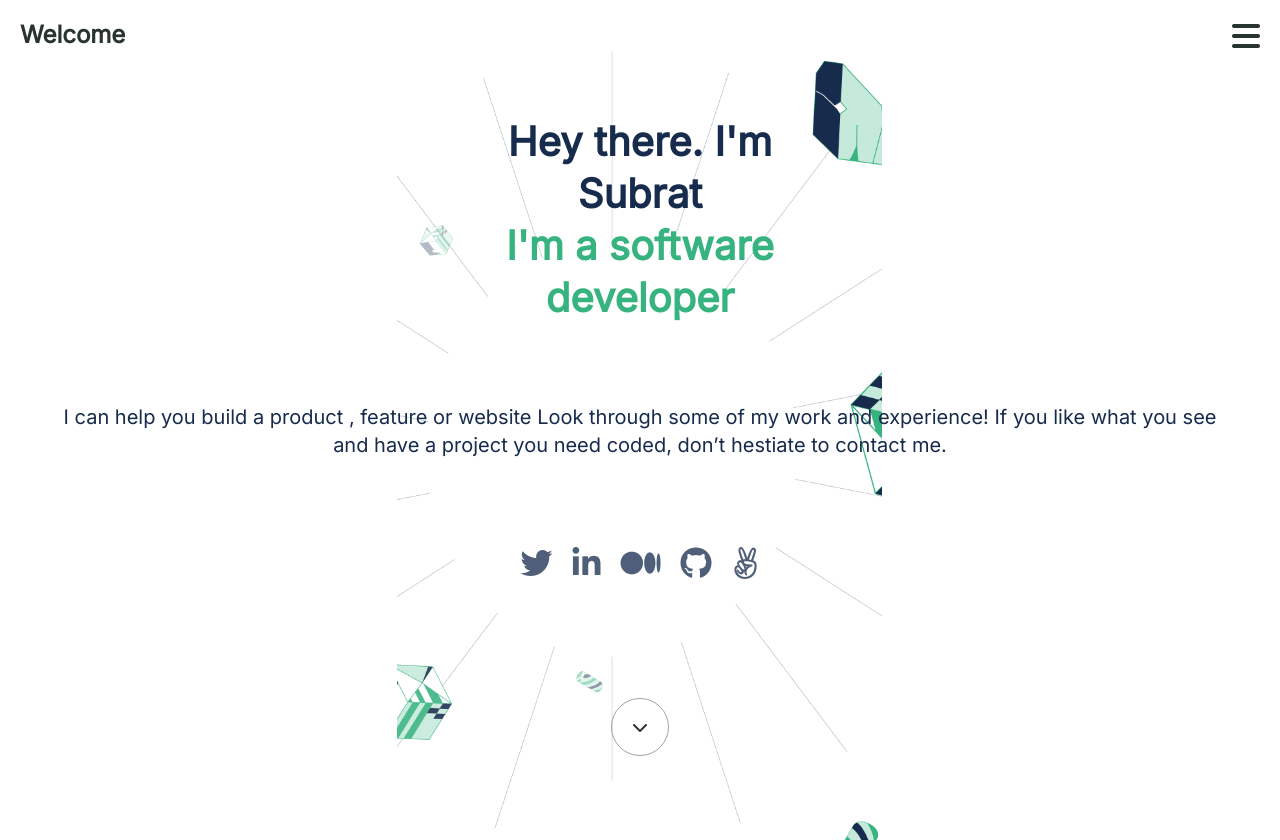
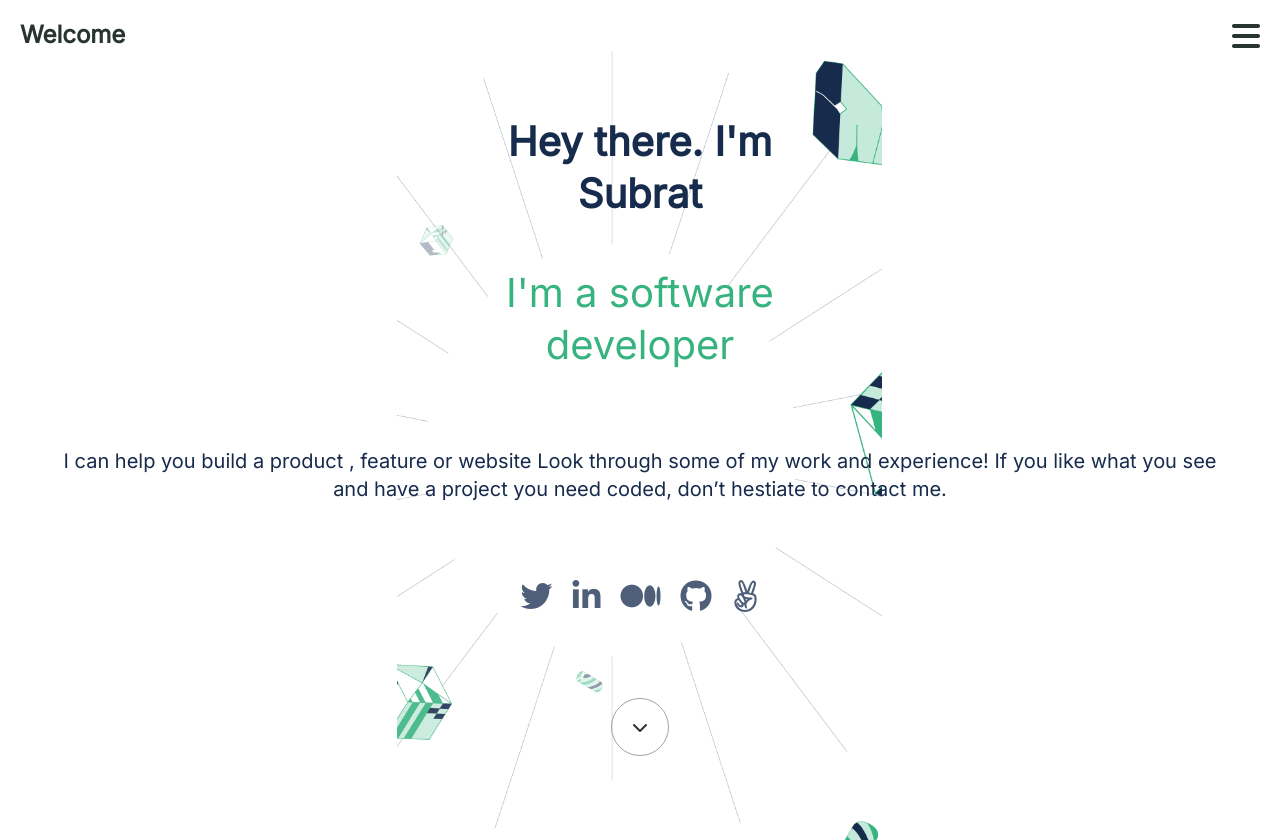
Before and after one commit to subrataindia/Portfolio-setup-and-mobile-version-skeleton, a website: page index.html in a window 1280 px wide. Drawn offline with Linux system fonts and the light colour scheme.

Commit message:
Fix : lints

```diff
--- a/index.html
+++ b/index.html
@@ -21,8 +21,9 @@
 
     </header>
     <section id="main">
-      <h1>Hey there. I'm <br />Subrat <p class="profession">I'm a software<br />developer</p></h1>
-      <p> I can help you build a product , feature or website Look through some of my work and experience! If you like
+      <h1>Hey there. I'm <br />Subrat </h1>
+      <p class="profession">I'm a software<br />developer</p>
+      <p class="description"> I can help you build a product , feature or website Look through some of my work and experience! If you like
         what you see and have a project you need coded,
         don’t hestiate to contact me.</p>
       <ul class="socialIcons">
--- a/style.css
+++ b/style.css
@@ -2,8 +2,9 @@
   --nav-header: #28352f;
   --main-color: #172b4d;
   --secondary-color: #36b37e;
-  --social-icons: #505F79;
+  --social-icons: #505f79;
 }
+
 * {
   margin: 0;
   padding: 0;
@@ -28,13 +29,16 @@ header {
   justify-content: space-between;
   flex: 1 1 auto;
 }
+
 header > a {
   text-decoration: none;
   color: var(--nav-header);
 }
+
 nav {
   color: var(--nav-header);
 }
+
 #main {
   display: flex;
   flex-direction: column;
@@ -46,11 +50,14 @@ nav {
 
 .profession {
   color: var(--secondary-color);
+  font-size: 40px;
+  line-height: 52px;
 }
 
-#main > p {
+.description {
   font-size: 20px;
   line-height: 28px;
+  padding-top: 30px;
 }
 
 #main > h1 {
@@ -64,16 +71,20 @@ nav {
   padding: 20px;
   color: var(--nav-header);
 }
+
 .socialIcons {
   display: flex;
   justify-content: center;
+  padding-top: 20px;
 }
+
 .socialIcons a {
   color: var(--social-icons);
   padding: 10px;
   margin-bottom: 30px;
   text-decoration: none;
 }
+
 .socialIcons li {
   list-style-type: none;
 }
```
